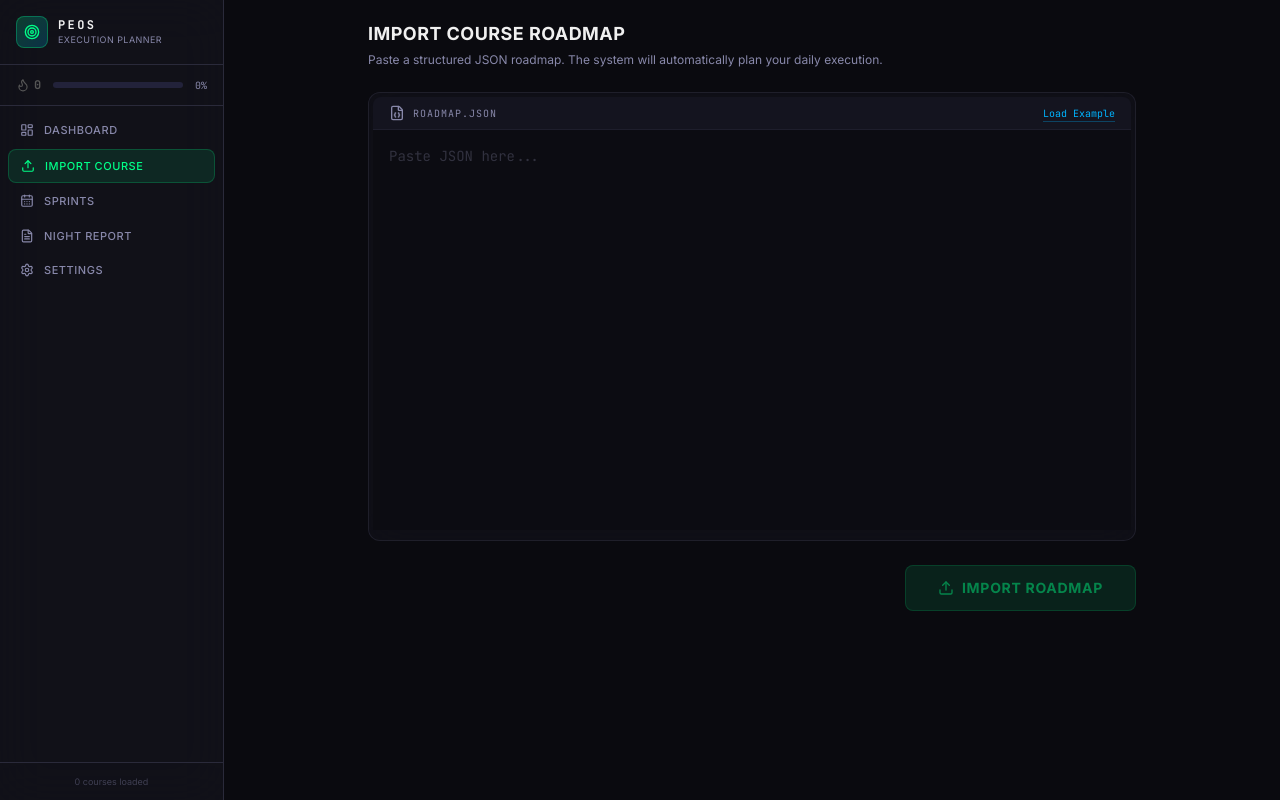
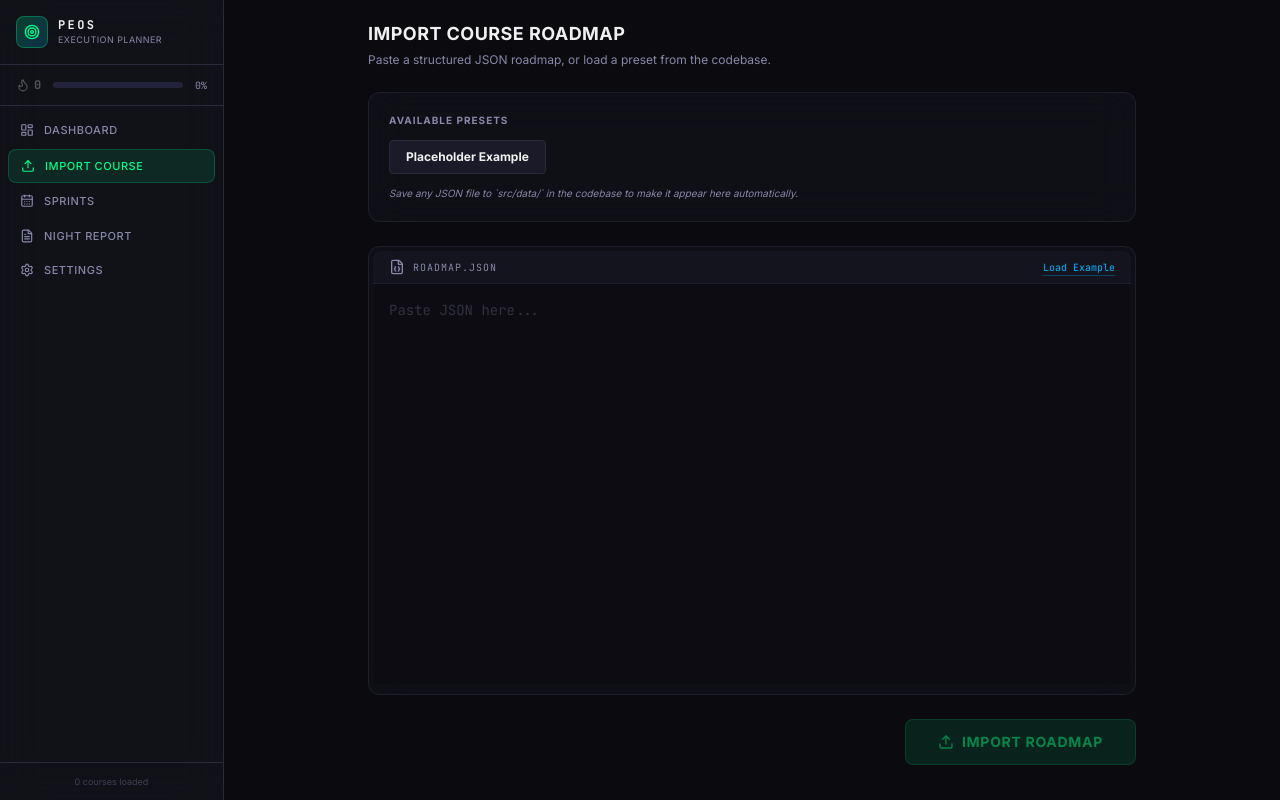
Before and after one commit to SaurabhShashi/Personal-Execution-OS, a React (Vite) app: page /import in a window 1280 px wide. Built offline with nearby package versions, Linux system fonts and the light colour scheme.

Commit message:
feat: Add preset loader for JSON course roadmaps from codebase

```diff
--- /dev/null
+++ b/src/data/placeholder.json
@@ -0,0 +1,5 @@
+{
+  "courseName": "Placeholder Example",
+  "dailyHours": 2,
+  "tracks": []
+}
--- a/src/routes/CourseImport.tsx
+++ b/src/routes/CourseImport.tsx
@@ -4,6 +4,16 @@ import { Upload, CheckCircle2, AlertTriangle, FileJson } from 'lucide-react';
 import { useCourseStore } from '../stores/courseStore';
 import { useMissionStore } from '../stores/missionStore';
 import type { CourseInput } from '../types';
+
+const presetModules = import.meta.glob('../data/*.json', { eager: true });
+const presets = Object.entries(presetModules).map(([path, mod]: [string, any]) => {
+  const data = mod.default || mod;
+  return {
+    id: path,
+    name: data.courseName || path.split('/').pop()?.replace('.json', '') || 'Unknown Course',
+    data: data as CourseInput
+  };
+});
 
 const exampleJson = `{
   "courseName": "System Design Masterclass",
@@ -64,8 +74,28 @@ export default function CourseImport() {
     <div className="max-w-3xl mx-auto space-y-6">
       <div>
         <h2 className="text-lg font-bold tracking-wide text-peos-text">IMPORT COURSE ROADMAP</h2>
-        <p className="text-xs text-peos-text-dim mt-1">Paste a structured JSON roadmap. The system will automatically plan your daily execution.</p>
+        <p className="text-xs text-peos-text-dim mt-1">Paste a structured JSON roadmap, or load a preset from the codebase.</p>
       </div>
+
+      {presets.length > 0 && (
+        <div className="glass-panel p-5">
+          <h3 className="text-[10px] font-bold tracking-widest text-peos-text-dim mb-3">AVAILABLE PRESETS</h3>
+          <div className="flex flex-wrap gap-2">
+            {presets.map(preset => (
+              <button
+                key={preset.id}
+                onClick={() => setJsonText(JSON.stringify(preset.data, null, 2))}
+                className="px-4 py-2 bg-peos-surface-2 text-peos-text text-xs rounded border border-peos-border hover:bg-peos-surface-3 transition font-bold"
+              >
+                {preset.name}
+              </button>
+            ))}
+          </div>
+          <p className="text-[10px] text-peos-text-dim mt-3 italic">
+            Save any JSON file to `src/data/` in the codebase to make it appear here automatically.
+          </p>
+        </div>
+      )}
 
       {success && (
         <div className="glass-panel p-4 border-l-4 border-l-peos-green flex items-center gap-3 bg-peos-green/10">
```
